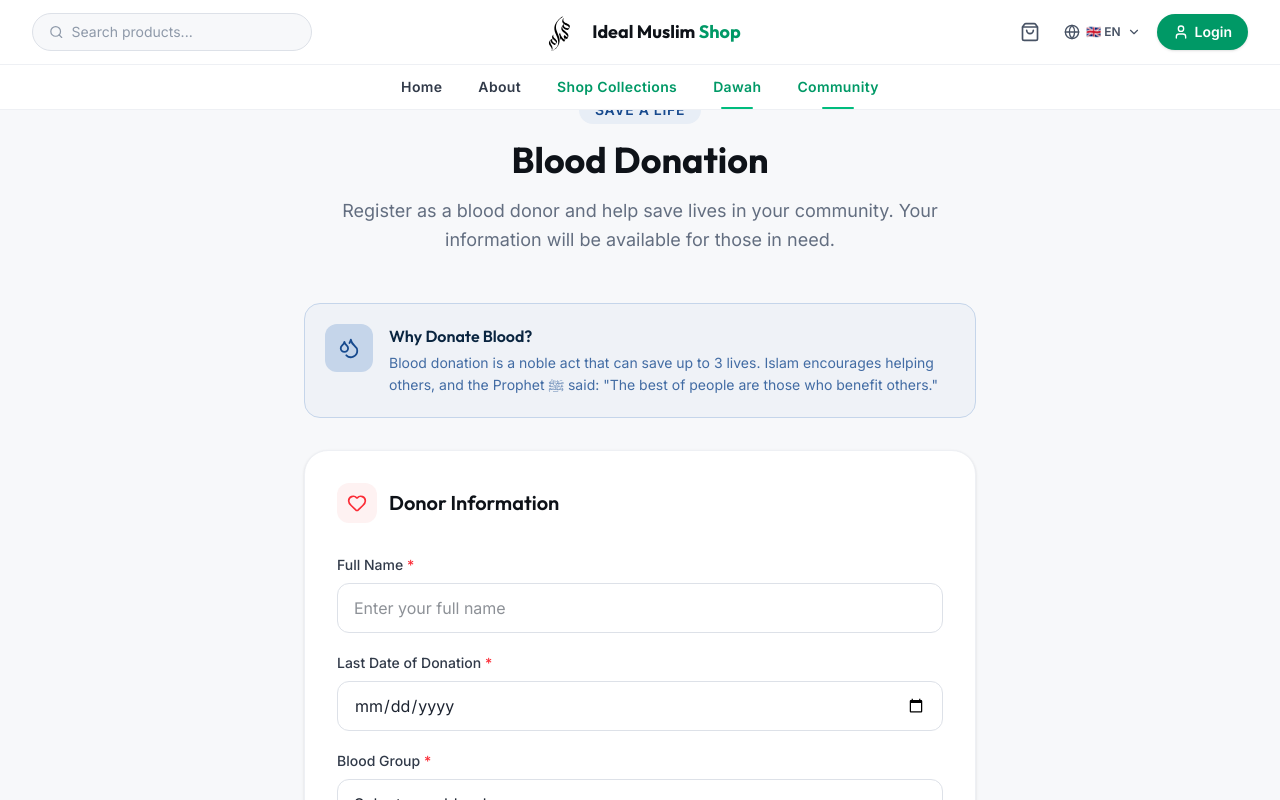
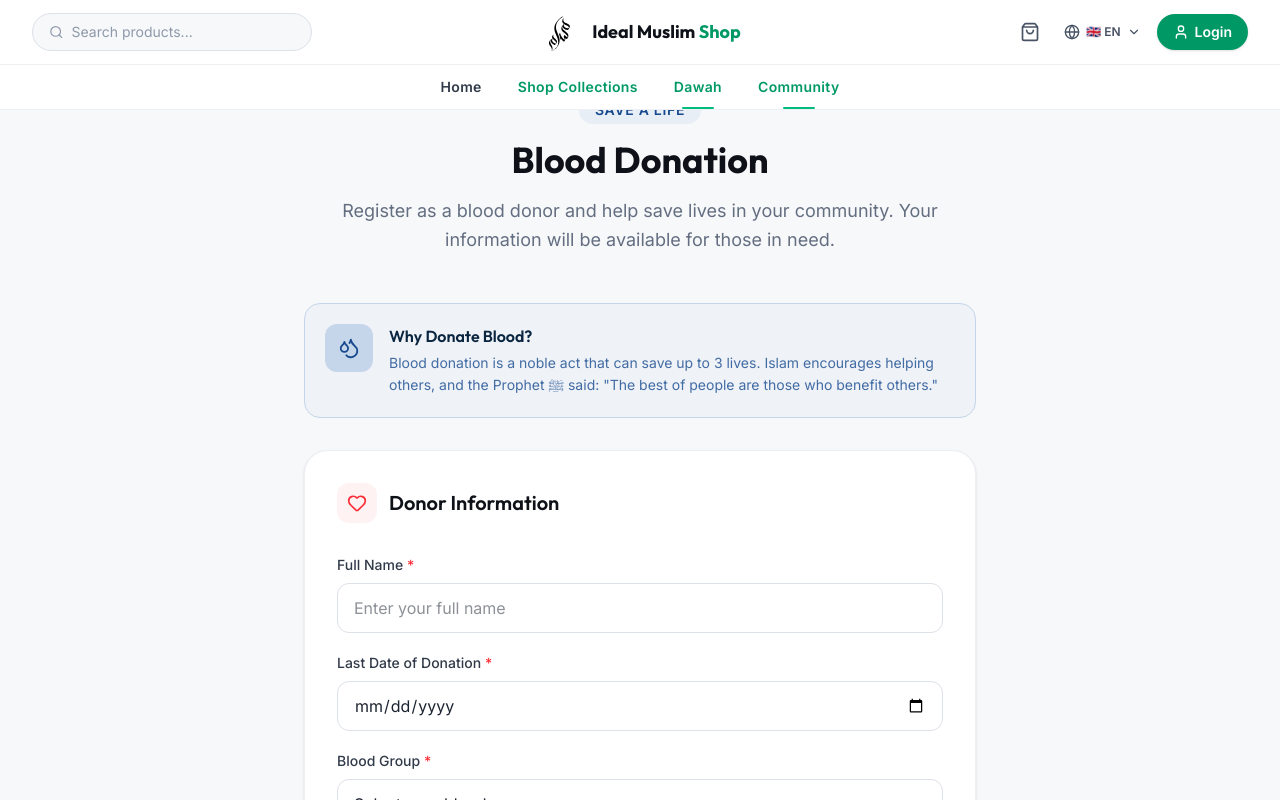
Before and after one commit to Redwan-Ahmed241/Ideal-Muslim-Shop, a React (Vite) app: page /community in a window 1280 px wide. Shown: the top 800 px of the page. Built offline with nearby package versions, Linux system fonts and the light colour scheme.

Commit message:
feat: implement responsive Navbar component with language switcher and authentication status

```diff
--- a/src/components/layout/Navbar.jsx
+++ b/src/components/layout/Navbar.jsx
@@ -14,7 +14,6 @@ import BrandLogo from '../ui/BrandLogo';
 
 const NAV_LINKS = [
     { key: 'home', path: '/' },
-    { key: 'about', path: '/about' },
     { key: 'shopCollections', path: '/shop', highlight: true },
     { key: 'dawah', path: '/community', accent: true },
     { key: 'community', path: '/community' },
```
